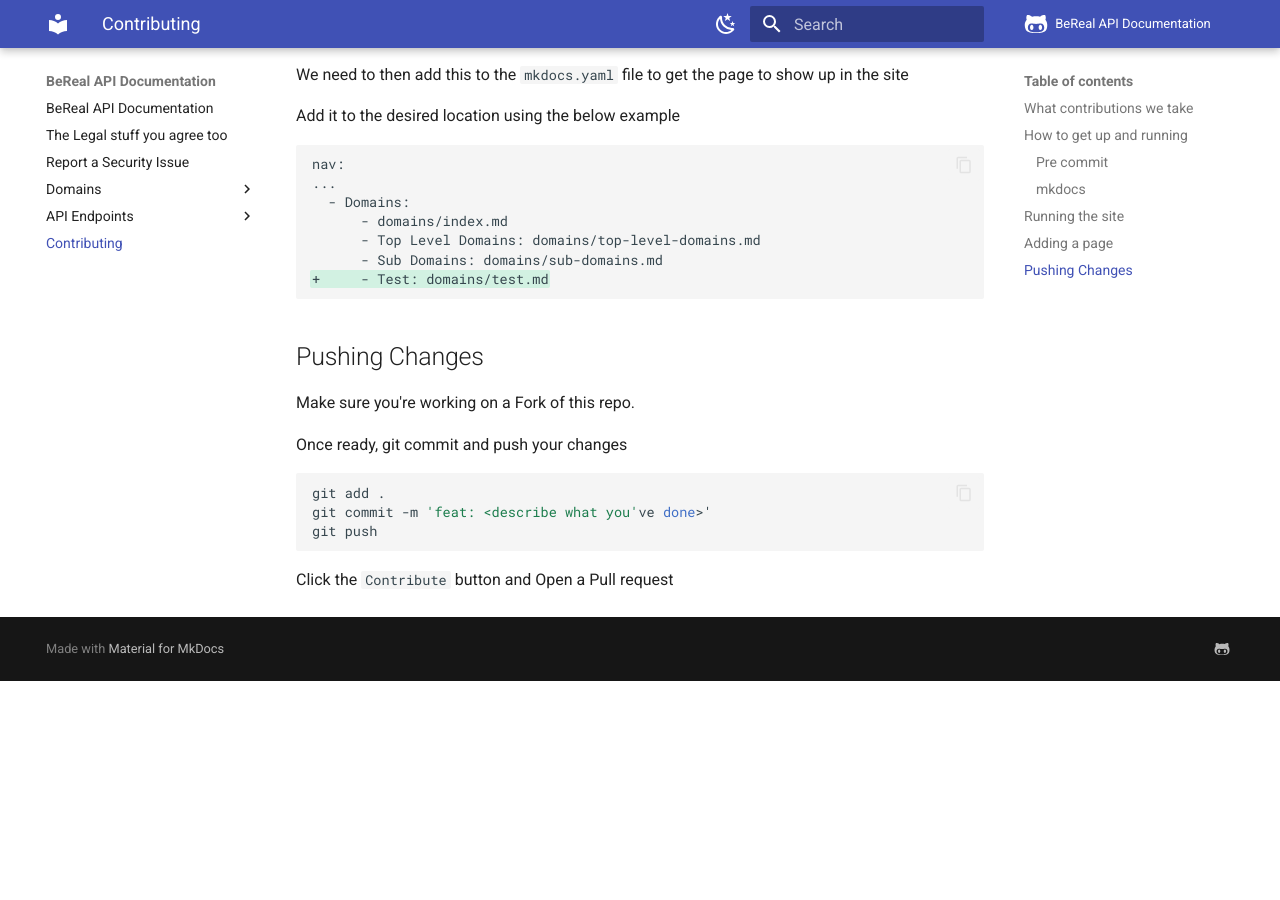
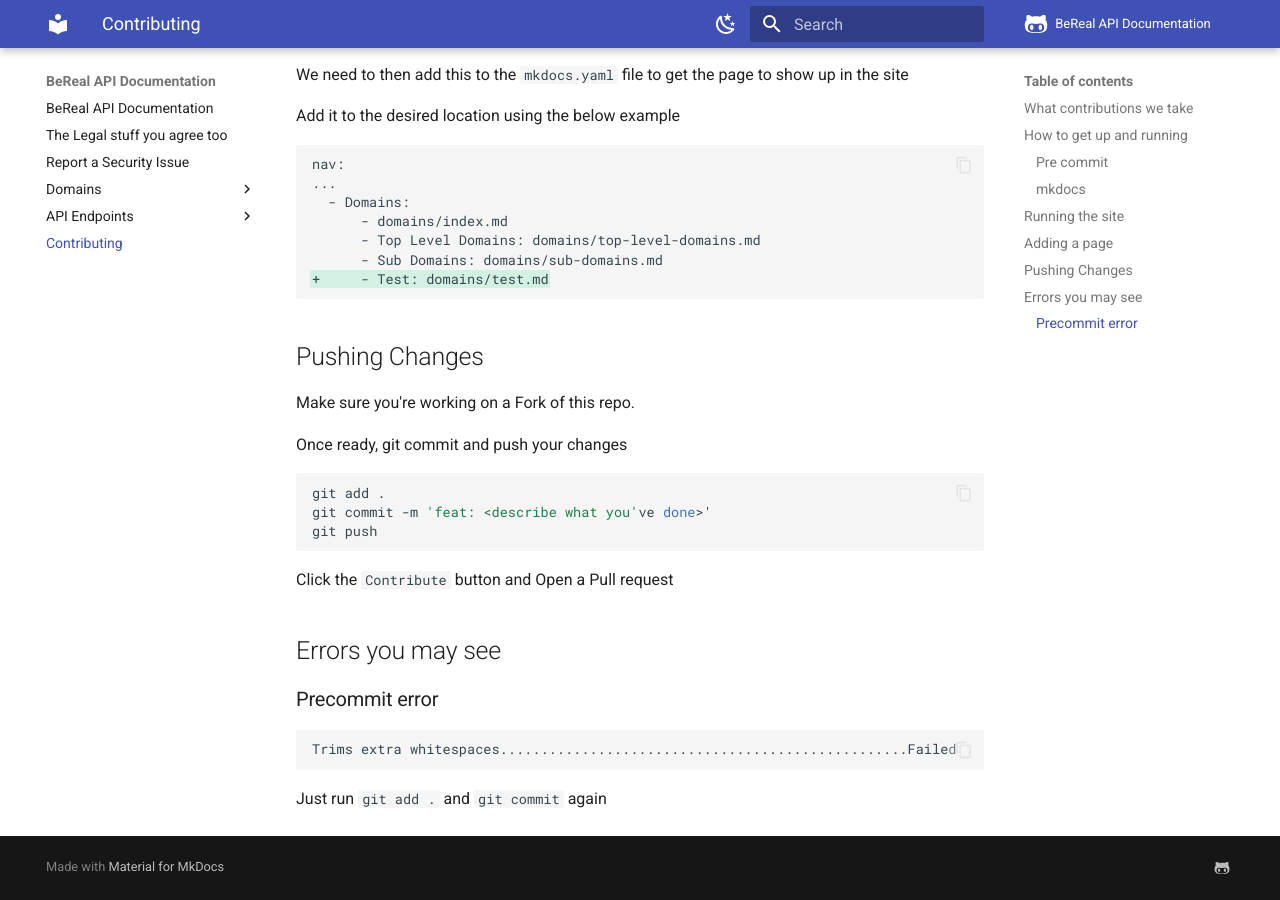
Before and after one commit to userbradley/BeReal, an MkDocs documentation site: the page built from docs/contributing.md, in a window 1280 px wide and 900 px high, scrolled down 1348 px. Built offline with MkDocs 1.6.1 and Material for MkDocs 9.7.7, drawn with Linux system fonts in a browser that asks for light colours; comment, search, counter and statistics services are not loaded; before the commit the page ends 2029 px from its top, so only the background shows below that.

Commit message:
Adding a contribution guide

````diff
--- a/docs/contributing.md
+++ b/docs/contributing.md
@@ -82,3 +82,13 @@ git push
 ```
 
 Click the `Contribute` button and Open a Pull request
+
+## Errors you may see
+
+### Precommit error
+
+```text
+Trims extra whitespaces..................................................Failed
+```
+
+Just run `git add .` and `git commit` again
````
